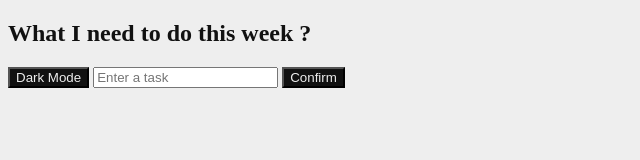
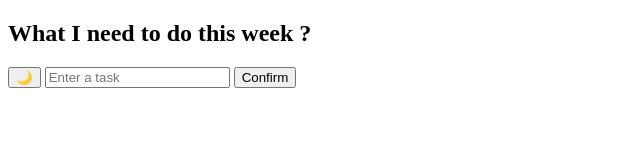
Before and after one commit to VDylan/todoList-JS, a plain HTML site: page index.html in a window 1280 px wide. Shown: the whole page, without its empty margins (0-640 px from the left). Drawn offline with Linux system fonts and the light colour scheme.

Commit message:
change the dark mode function

```diff
--- a/assets/css/style.css
+++ b/assets/css/style.css
@@ -10,26 +10,3 @@ body.darkMode {
   background-color: #111;
   color: #eee;
 }
-body.darkMode button {
-  background-color: #eee;
-  color: #111;
-}
-
-body.darkMode #themeDarkLight {
-  background-color: #eee;
-  color: #111;
-}
-
-body.lightMode {
-  background-color: #eee;
-  color: #111;
-}
-body.lightMode button {
-  background-color: #111;
-  color: #eee;
-}
-
-body.lightMode #themeDarkLight {
-  background-color: #111;
-  color: #eee;
-}
--- a/assets/js/darkMode.js
+++ b/assets/js/darkMode.js
@@ -1,11 +1,9 @@
-function changeTheme(buttonText) {
-    var body = document.getElementById("body");
-    var currentClass = body.className;
-    body.className = currentClass == "lightMode" ? "darkMode" : "lightMode";
+const darkMode = document.querySelector("#darkMode");
 
-    if (buttonText.value === "Dark Mode") {
-      buttonText.value = "Light Mode";
-    } else {
-      buttonText.value = "Dark Mode";
-    }
+function changeTheme(ev) {
+  if (ev.target.tagName === "BUTTON") {
+    document.body.classList.toggle("darkMode");
   }
+}
+
+darkMode.addEventListener("click", changeTheme);
--- a/index.html
+++ b/index.html
@@ -7,13 +7,18 @@
     <title>My Todo List</title>
     <link rel="stylesheet" href="assets/css/style.css" />
   </head>
-  <body id="body" class="lightMode">
+  <body>
     <section>
       <h2>What I need to do this week ?</h2>
-      <input type="button" value="Dark Mode" onclick="changeTheme(this)" id="themeDarkLight"></input>
+
+      <button id="darkMode">🌙</button>
+
       <input type="text" id="inputValue" placeholder="Enter a task" />
+
       <button id="submitButton">Confirm</button>
+
       <ul></ul>
+
       <script src="assets/js/addTodoTask.js"></script>
       <script src="assets/js/darkMode.js"></script>
     </section>
```
